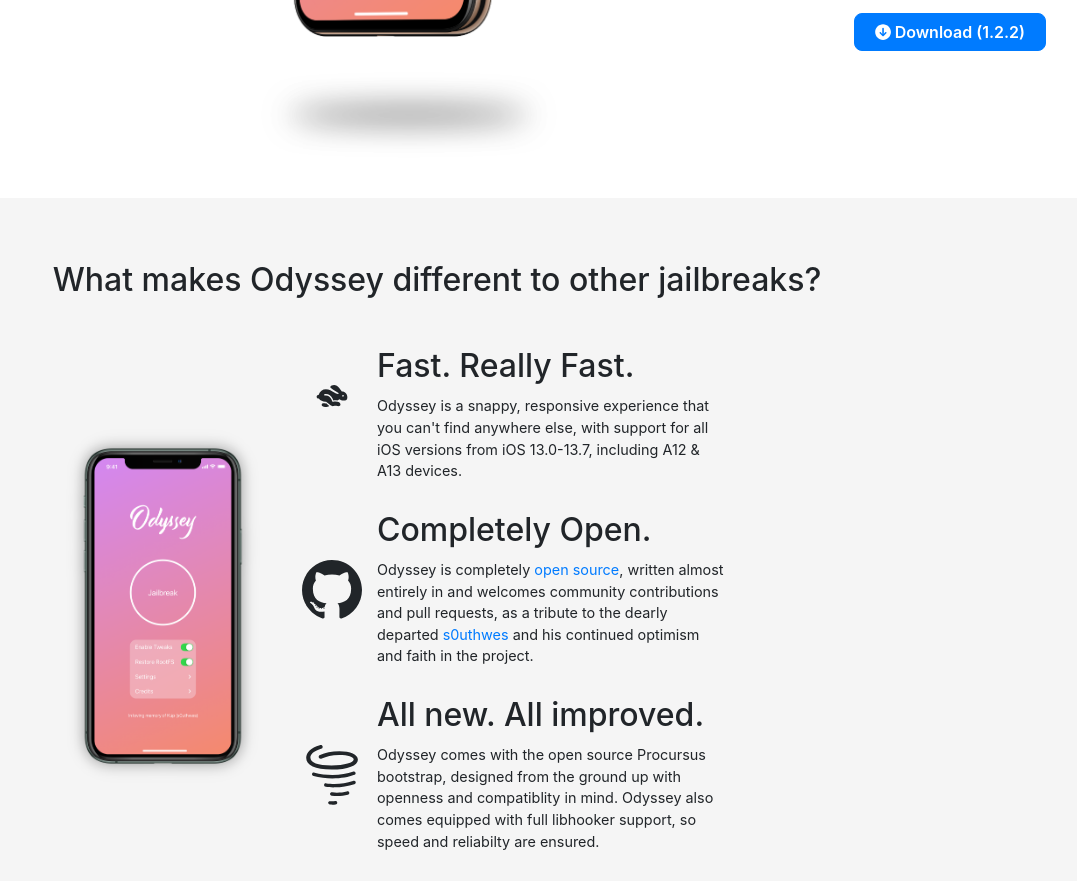
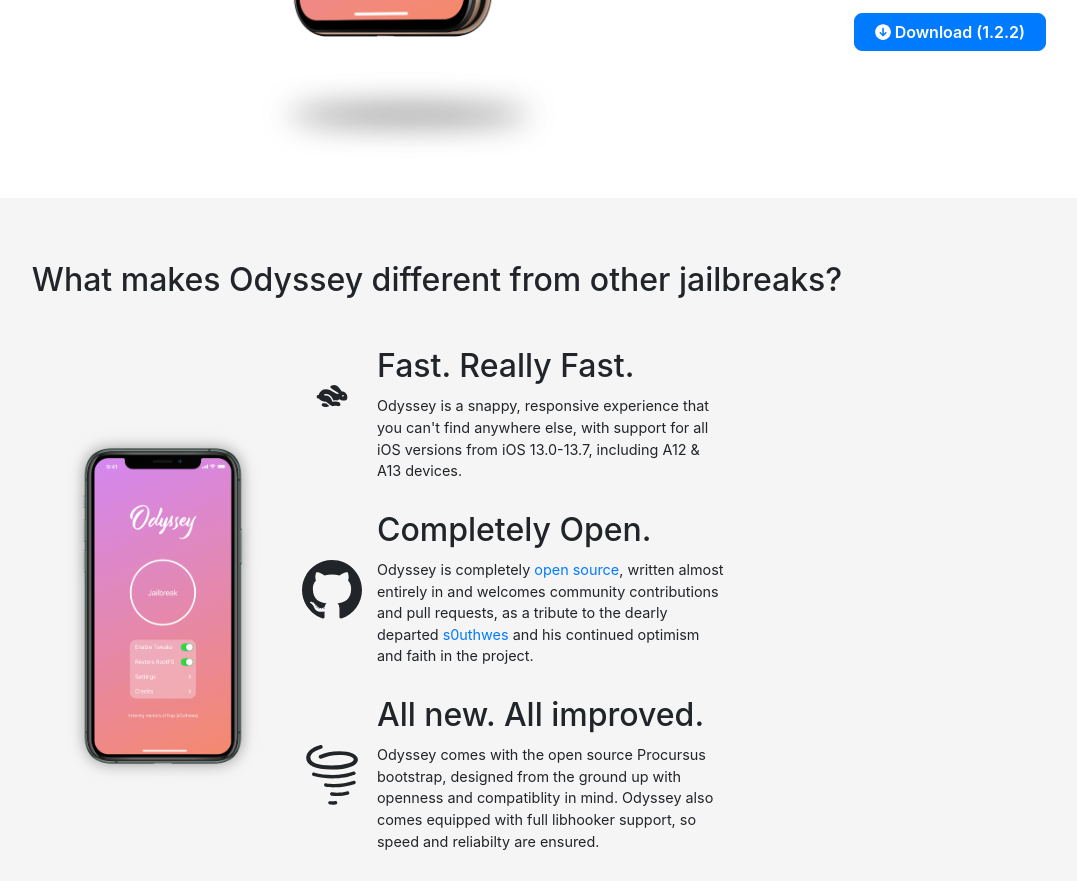
Before and after one commit to Odyssey-Team/Odyssey-Site, a Jekyll site: the page built from index.html, in a window 1280 px wide and 900 px high, scrolled down 986 px. Shown: the top 889 px of the window, without its empty margins (203-1280 px from the left). Built offline with Jekyll 4.4.1, drawn with Linux system fonts in a browser that asks for light colours; nearby versions of some CDN libraries; comment, search, counter and statistics services are not loaded.

Commit message:
small grammatical change

```diff
--- a/index.html
+++ b/index.html
@@ -13,7 +13,7 @@ class: home
 
 
 	<div class="container text-center my-5">
-		<h2>What makes Odyssey different to other jailbreaks?</h2>
+		<h2>What makes Odyssey different from other jailbreaks?</h2>
 	</div>
 
 	<div class="megadev-is-hot">
```
